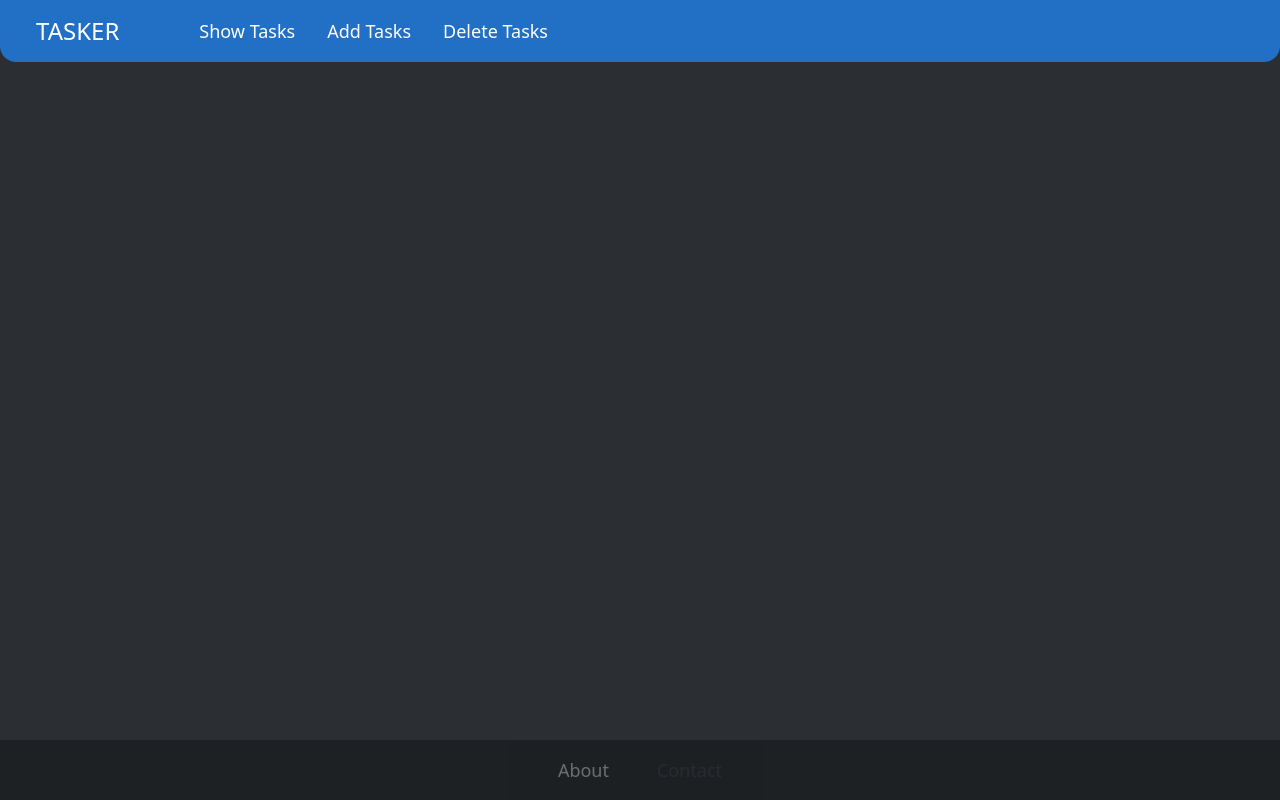
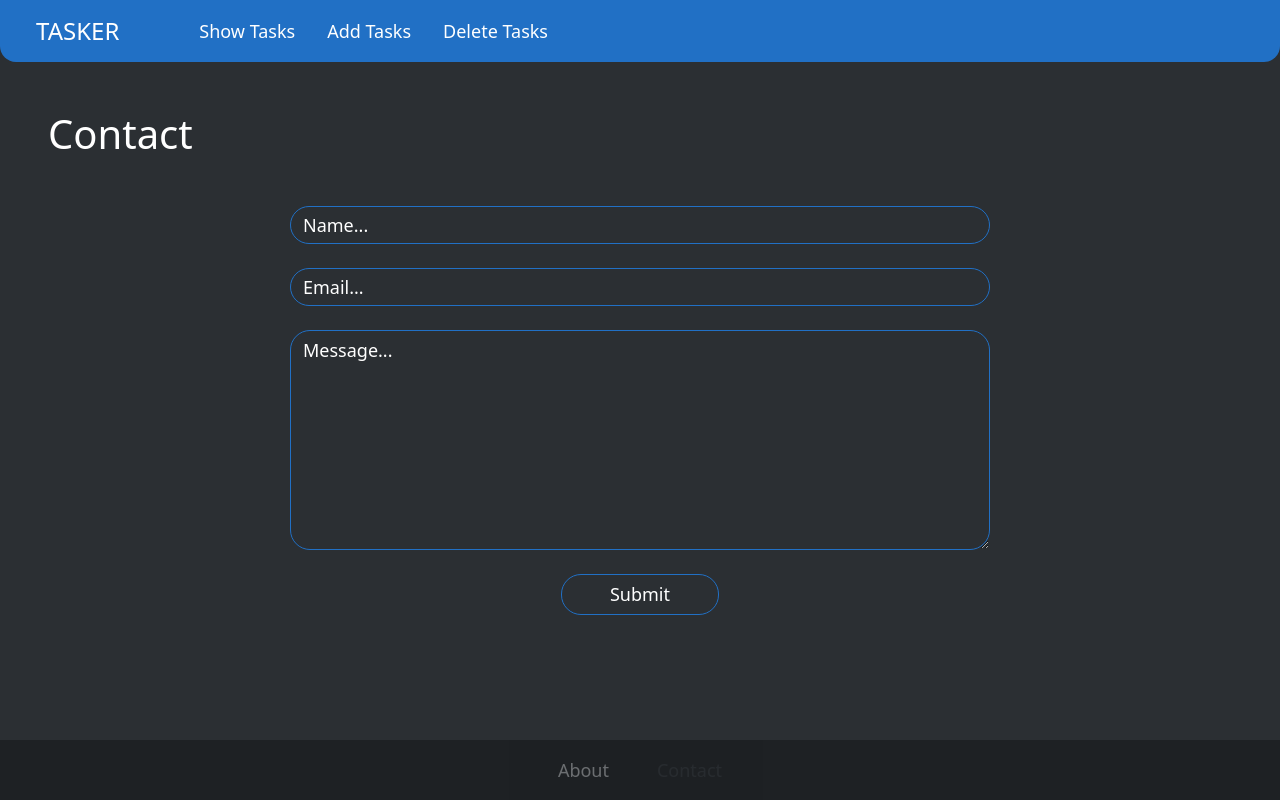
Before and after one commit to ionutprodea/tasker, a React (Vite) app: page / in a window 1280 px wide. Both pictures are taken after a click on the link "Contact". Built offline with nearby package versions, Linux system fonts and the light colour scheme; the HTML template or start-up script is replaced by a standard one.

Commit message:
Working on Contact component

```diff
--- a/src/App.tsx
+++ b/src/App.tsx
@@ -6,6 +6,7 @@ import NavBar from "./components/NavBar";
 import Home from "./components/Home";
 import Footer from "./components/Footer";
 import About from "./components/About";
+import Contact from "./components/Contact";
 
 function App() {
   // Retrieve the state from localStorage or use the default state
@@ -37,6 +38,7 @@ function App() {
           {selectedMenu.add && <AddTask />}
           {selectedMenu.delete && <DeleteTask />}
           {selectedMenu.about && <About />}
+          {selectedMenu.contact && <Contact />}
         </div>
         <Footer onSelectedMenu={setSelectedMenu} />
       </div>
--- a/src/components/Contact.tsx
+++ b/src/components/Contact.tsx
@@ -1,8 +1,88 @@
+import { useForm } from "react-hook-form";
+import { z } from "zod";
+import { zodResolver } from "@hookform/resolvers/zod";
+import { useState } from "react";
+
+const schema = z.object({
+  name: z
+    .string()
+    .min(3, { message: "Name must have at least 3 letters" })
+    .max(50, { message: "Maximum 50 letters" }),
+  email: z.string().email().max(99, { message: "Maximum 99 letters" }),
+  message: z
+    .string()
+    .min(20, { message: "Minimum 20 letters" })
+    .max(600, { message: "Maximum 600 letters" }),
+});
+
+type FormData = z.infer<typeof schema>;
+
 const Contact = () => {
+  const [result, setResult] = useState("");
+
+  const {
+    register,
+    handleSubmit,
+    reset,
+    formState: { errors },
+  } = useForm<FormData>({ resolver: zodResolver(schema) });
+
+  const onSubmit = async (data: FormData, e: Event) => {
+    console.log(data);
+    await fetch("https://api.web3forms.com/submit", {
+      method: "POST",
+      headers: {
+        "Content-Type": "application/json",
+        Accept: "application/json",
+      },
+      body: JSON.stringify(data, null, 2),
+    }).then(async (response) => {
+      let json = await response.json();
+      if (json.success) {
+      }
+    });
+    reset();
+  };
+
   return (
-    <div>
+    <>
       <h1 className="m-5">Contact</h1>
-    </div>
+      <div className="m-5 centered-container">
+        <form className="add-task">
+          <input
+            {...register("name")}
+            type="text"
+            name="name"
+            id="name"
+            placeholder="Name..."
+            className="form-control mb-4"
+            autoComplete="off"
+          />
+          <input
+            {...register("email")}
+            type="email"
+            name="email"
+            id="email"
+            placeholder="Email..."
+            className="form-control mb-4"
+            autoComplete="off"
+          />
+          <textarea
+            {...register("message")}
+            name="message"
+            id="message"
+            placeholder="Message..."
+            className="form-control mb-4 details"
+            autoComplete="off"
+          />
+          <div className="d-flex justify-content-center">
+            <button type="submit" className="btn btn-primary px-5">
+              Submit
+            </button>
+          </div>
+        </form>
+      </div>
+    </>
   );
 };
 
```
